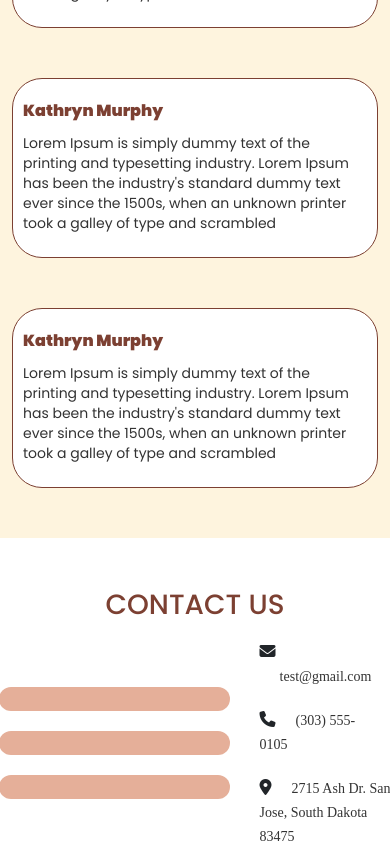
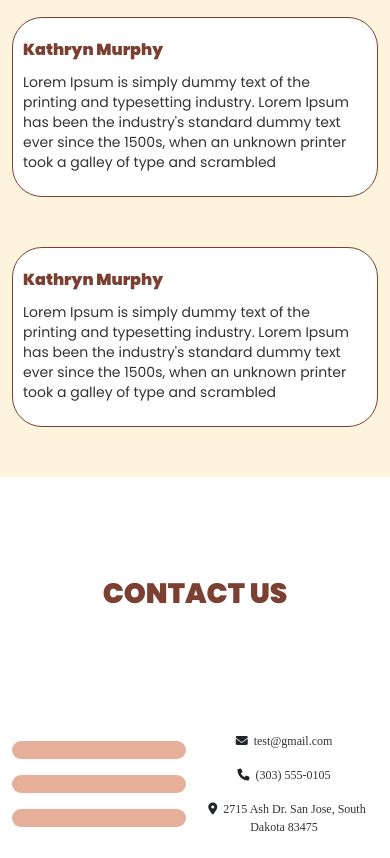
Before and after one commit to UsmanBahoo/RoundRock-Plumbing, a plain HTML site: page index.html in a window 390 px wide. Shown: the part 5704-6562 px from the top of the page. Drawn offline with Linux system fonts and the light colour scheme.

Commit message:
chaning in footer

```diff
--- a/Css/style.css
+++ b/Css/style.css
@@ -415,7 +415,7 @@ header{
     align-items: center;
     gap:10px;
 }
-.Contact ul {
+.Contact ul{
     margin:0;
     padding:0;
 }
@@ -425,7 +425,7 @@ header{
 }
 .Contact ul li em{
     margin:0;
-    padding:0 20px;
+    padding:0 10px;
     color: var(--gray-1, #333);
     font-family: TT Hoves;
     font-size: 14px;
@@ -433,6 +433,48 @@ header{
     font-weight: 500;
     line-height: normal;
 }
-.box{
-    background-color: #FFF;
+/* Responsive styles for Contactus-main and Contact ul */
+@media (max-width: 991.98px) {
+    .Contactus-main {
+        flex-direction: row;
+        padding: 32px 0;
+        justify-content: center;
+        align-items: center;
+    }
+    .Contact ul {
+        display: flex;
+        flex-direction: column;
+        align-items: center;
+
+    }
+    .Contact ul li {
+        width: 100%;
+        text-align: center;
+        padding: 8px 0;
+    }
 }
+
+@media (max-width: 575.98px) {
+    .Tm-heading h1 {
+        font-size: 28px;
+        line-height: 1.2;
+    }
+    .Contactus-main {
+        padding: 16px 0;
+        justify-content: center;
+        align-items: center;
+    }
+    .Contact ul {
+        gap: 4px;
+        justify-content: center;
+        align-items: center;
+    }
+    .Contact ul li {
+        font-size: 12px;
+        padding: 6px 0;
+    }
+    .Contact ul li em {
+        font-size: 12px;
+        padding: 0 6px;
+    }
+}
--- a/index.html
+++ b/index.html
@@ -303,7 +303,7 @@
           <footer class="ct-us">
       <div class="container">
         <div class="row">
-                <div class="Ctus-heading">
+          <div class="Tm-heading">
             <h1>Contact us</h1>
           </div>
         </div>
@@ -311,8 +311,8 @@
       <div class="container">
         <div class="row">
           <div class="col-lg-12">
-                  <div class="Contactus-main">
-                      <div class="Contact">
+            <div class="Contactus-main ">
+              <div class="Contact ">
                 <ul>
                   <li><input type="text"></li>
                   <li><input type="text"></li>
@@ -326,7 +326,8 @@
                   <li><i class="fa-solid fa-location-dot"></i><em>2715 Ash Dr. San Jose, South Dakota 83475</em></li>
                 </ul>
               </div>
-                </div>
+            </div> <!-- Close Contactus-main -->
+          </div> <!-- Close col-lg-12 -->
         </div>
       </div>
     </footer>
```
Also changed, not shown: favicon.svg (deleted). Lines whose indentation alone changed are shown as unchanged.
